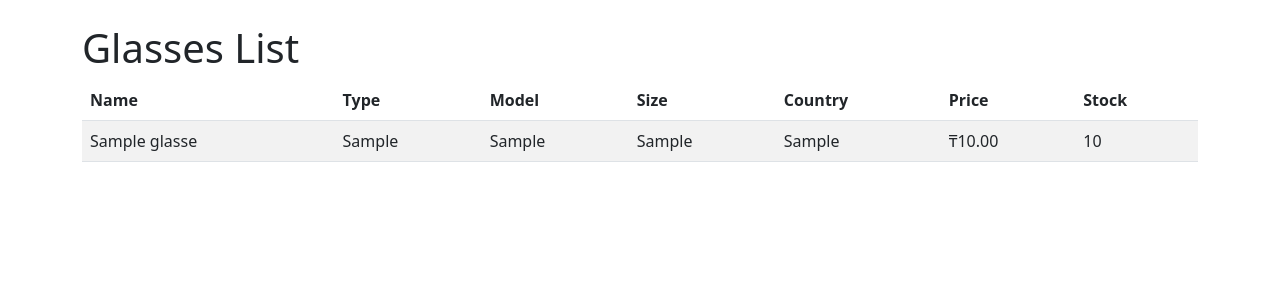
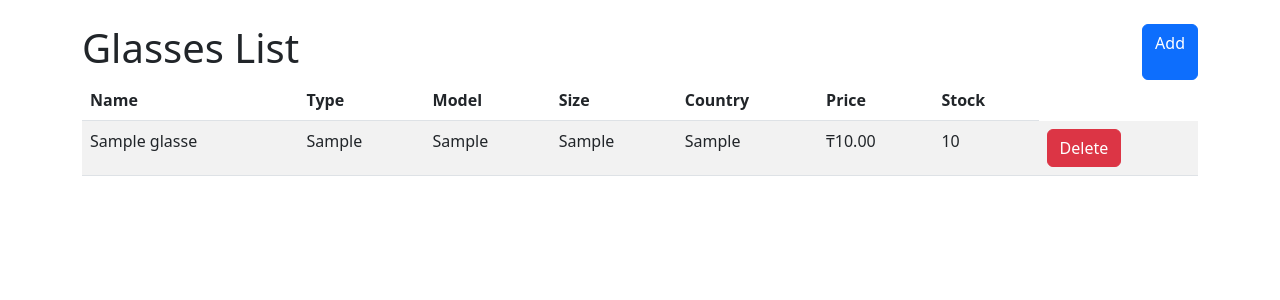
Before and after one commit to Kamilovkz/smartCash, a Django app: page /stock/ in a window 1280 px wide. Shown: the part 73-373 px from the top of the page. Run offline with Django 4.2, Linux system fonts and the light colour scheme; tables that the repository leaves empty hold one stand-in row (values such as "Sample post").

Commit message:
Add button to Stock page

```diff
--- a/store/items/templates/base.html
+++ b/store/items/templates/base.html
@@ -11,21 +11,21 @@
     <link rel="stylesheet" href="https://cdn.jsdelivr.net/npm/bootstrap@5.2.3/dist/css/bootstrap.min.css">
     <body>
       <body class="black-bg">
+        <style>
+        .abovetable {
+          display: flex;
+        }
+        .btn {
+          margin-left: auto;
+        }
+        </style>
+        <header class="d-flex flex-wrap justify-content-center py-3 mb-4 border-bottom">
 
-        <!-- <style>
-          .black-bg {
-            background-color: #264653;
-          }
-        </style> -->
-
-        <!-- Here navbar -->
-        <header class="d-flex flex-wrap justify-content-center py-3 mb-4 border-bottom">
 
             <a href="/" class="d-flex align-items-center mb-3 mb-md-0 me-md-auto text-dark text-decoration-none">
               <svg class="bi me-2" width="40" height="32"><use xlink:href="#bootstrap"></use></svg>
               <span class="fs-4">Smart Cash</span>
             </a>
-
             <ul class="nav nav-pills">
               <li class="nav-item"><a href="{% url 'index' %}" class="nav-link active" aria-current="page">Home</a></li>
               <li class="nav-item"><a href="{% url 'stock' %}" class="nav-link">Stock</a></li>
--- a/store/items/templates/items/stock.html
+++ b/store/items/templates/items/stock.html
@@ -1,8 +1,13 @@
 {% extends "base.html" %}
+
 
 {% block content %}
     <div class="container">
-        <h1>Glasses List</h1>
+        <div class = 'abovetable'>
+            <h1>Glasses List</h1>
+            <td><a href="#" class="btn btn-primary">Add</a></td>
+        </div>
+
         <table class="table table-striped">
             <thead>
                 <tr>
@@ -25,7 +30,7 @@
                         <td>{{ glasses.country }}</td>
                         <td>₸{{ glasses.price }}</td>
                         <td>{{ glasses.stock }}</td>
-                        <!-- <td><a href="#" class="btn btn-primary">Add to Cart</a></td> -->
+                        <td><a href="#" class="btn btn-danger">Delete</a></td>
                     </tr>
                 {% endfor %}
             </tbody>
```
Also changed, not shown: store/items/templates/items/index.html (+6 -2 lines).
